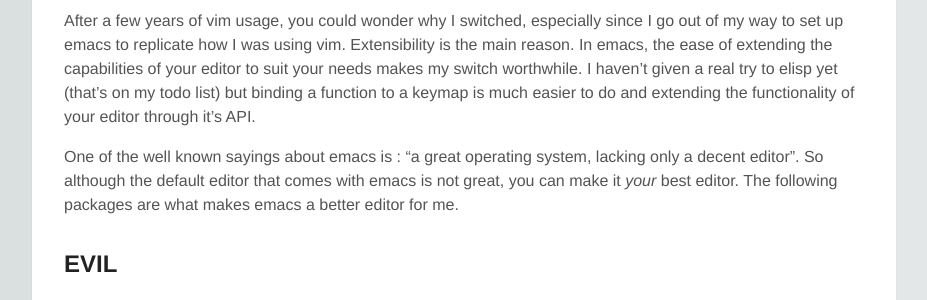
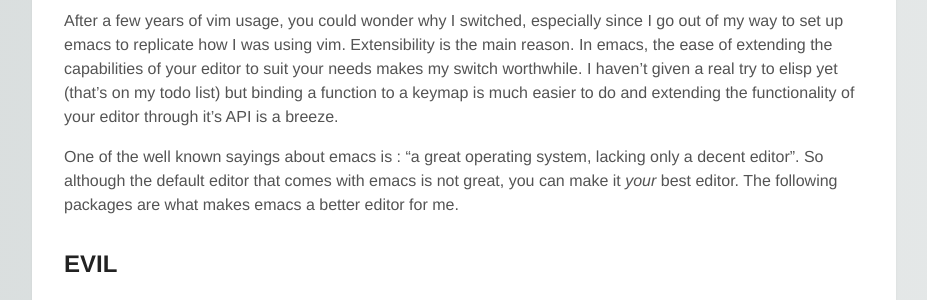
Before and after one commit to jonfk/jonfk.ca, a Jekyll site: the page built from _posts/2014-12-21-How-I-setup-emacs.md, in a window 1280 px wide. Shown: the part 320-620 px from the top of the page, without its empty margins (176-1103 px from the left). Built offline with Jekyll 4.4.1, drawn with Linux system fonts in a browser that asks for light colours; Markdown is read by kramdown in place of the engine named in the settings.

Commit message:
ADDED link to  my config in emacs blog post

```diff
--- a/_posts/2014-12-21-How-I-setup-emacs.md
+++ b/_posts/2014-12-21-How-I-setup-emacs.md
@@ -12,7 +12,8 @@ After a few years of vim usage, you could wonder why I switched, especially sinc
 my way to set up emacs to replicate how I was using vim. Extensibility is the main reason. In
 emacs, the ease of extending the capabilities of your editor to suit your needs makes my switch
 worthwhile. I haven't given a real try to elisp yet (that's on my todo list) but binding a function
-to a keymap is much easier to do and extending the functionality of your editor through it's API.
+to a keymap is much easier to do and extending the functionality of your editor through it's API is
+a breeze.
 
 One of the well known sayings about emacs is : "a great operating system, lacking only a decent editor".
 So although the default editor that comes with emacs is not great, you can make it <i>your</i> best editor.
@@ -35,4 +36,4 @@ Although not as essential as it's namesake mode, evil-leader is useful to preven
 of emacs obscure keybindings to a simple 2 keypress. For example I map my leader to the `,` key and
 `kill-buffer` is mapped to k, so to kill the current buffer I do `,-k`
 
-My config is linked here: [.emacs]()
+My config is linked here: [.emacs](https://github.com/jonfk/dotfiles/blob/master/.emacs)
```
